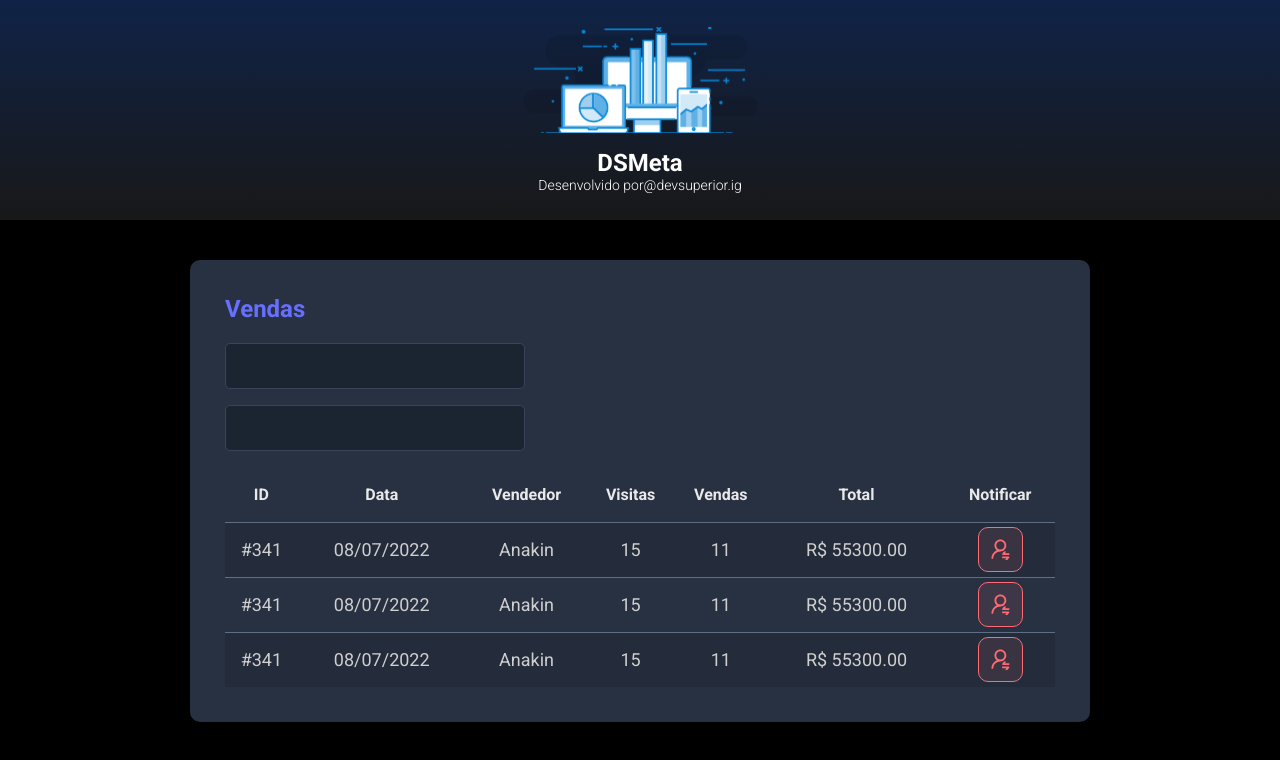
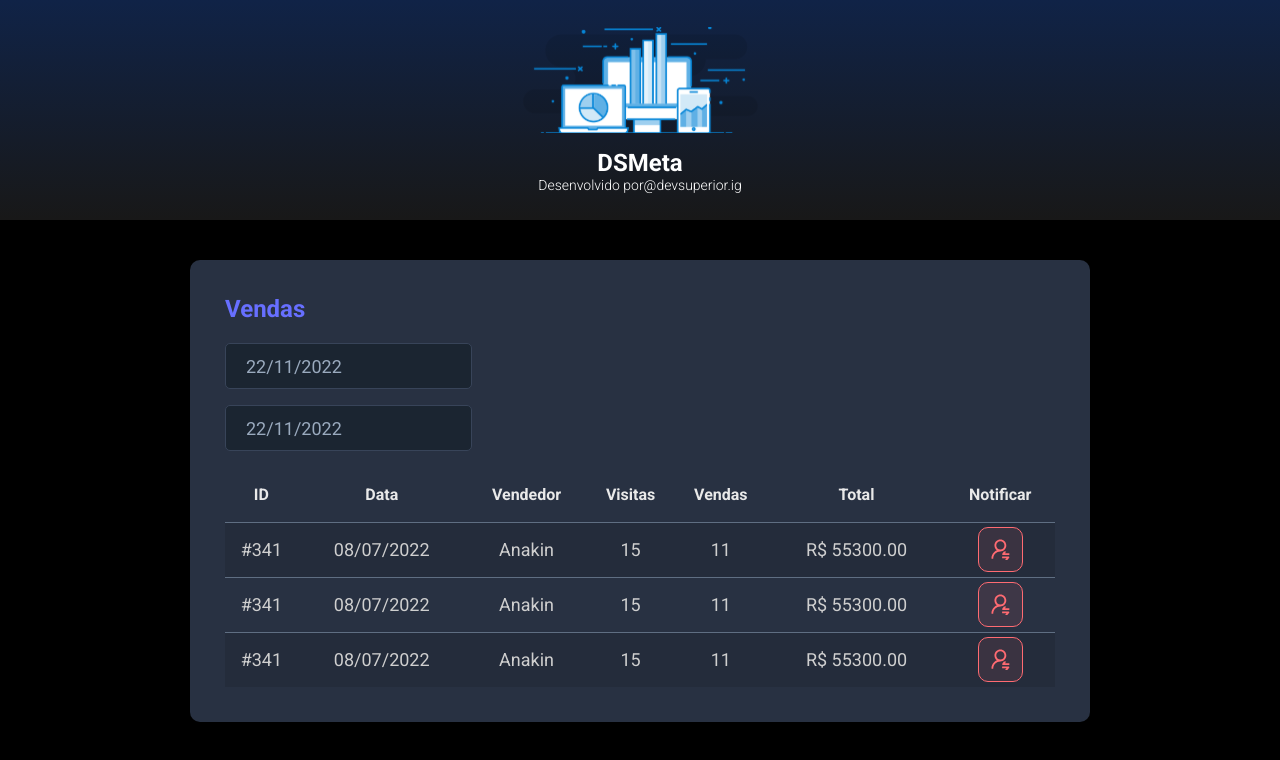
Before and after one commit to pap-pacheco/dsmeta, a React (Vite) app in the folder frontend/: page / in a window 1280 px wide. Shown: the top 760 px of the page. Built offline with nearby package versions, Linux system fonts and the light colour scheme.

Commit message:
Datepicker

```diff
--- a/frontend/package.json
+++ b/frontend/package.json
@@ -9,7 +9,9 @@
     "preview": "vite preview"
   },
   "dependencies": {
+    "@types/react-datepicker": "4.4.2",
     "react": "^18.2.0",
+    "react-datepicker": "4.8.0",
     "react-dom": "^18.2.0"
   },
   "devDependencies": {
--- a/frontend/src/components/SalesCard/index.tsx
+++ b/frontend/src/components/SalesCard/index.tsx
@@ -1,5 +1,7 @@
-import NotificatioButton from '../NotificationButton';
-import './styles.css'
+import NotificatioButton from "../NotificationButton";
+import DatePicker from "react-datepicker";
+import "react-datepicker/dist/react-datepicker.css";
+import "./styles.css";
 
 function SalesCard() {
   return (
@@ -7,10 +9,20 @@
       <h2 className="dsmeta-sales-title">Vendas</h2>
       <div>
         <div className="dsmeta-form-control-container">
-            <input className="dsmeta-form-control" type="text" />
+          <DatePicker
+            selected={new Date()}
+            onChange={(date: Date) => {}}
+            className="dsmeta-form-control"
+            dateFormat="dd/MM/yyyy"
+          />
         </div>
         <div className="dsmeta-form-control-container">
-            <input className="dsmeta-form-control" type="text" />
+          <DatePicker
+            selected={new Date()}
+            onChange={(date: Date) => {}}
+            className="dsmeta-form-control"
+            dateFormat="dd/MM/yyyy"
+          />
         </div>
       </div>
 
@@ -37,7 +49,7 @@
               <td>R$ 55300.00</td>
               <td>
                 <div className="dsmeta-red-btn-container">
-                  <NotificatioButton/>
+                  <NotificatioButton />
                 </div>
               </td>
             </tr>
@@ -50,7 +62,7 @@
               <td>R$ 55300.00</td>
               <td>
                 <div className="dsmeta-red-btn-container">
-                  <NotificatioButton/>
+                  <NotificatioButton />
                 </div>
               </td>
             </tr>
@@ -63,15 +75,13 @@
               <td>R$ 55300.00</td>
               <td>
                 <div className="dsmeta-red-btn-container">
-                    <NotificatioButton/>
+                  <NotificatioButton />
                 </div>
               </td>
             </tr>
           </tbody>
-
         </table>
       </div>
-
     </div>
   );
 }
```
Also changed, not shown: 1 other file (tests, documents, lock files or other folders). Lines whose indentation alone changed are shown as unchanged.
